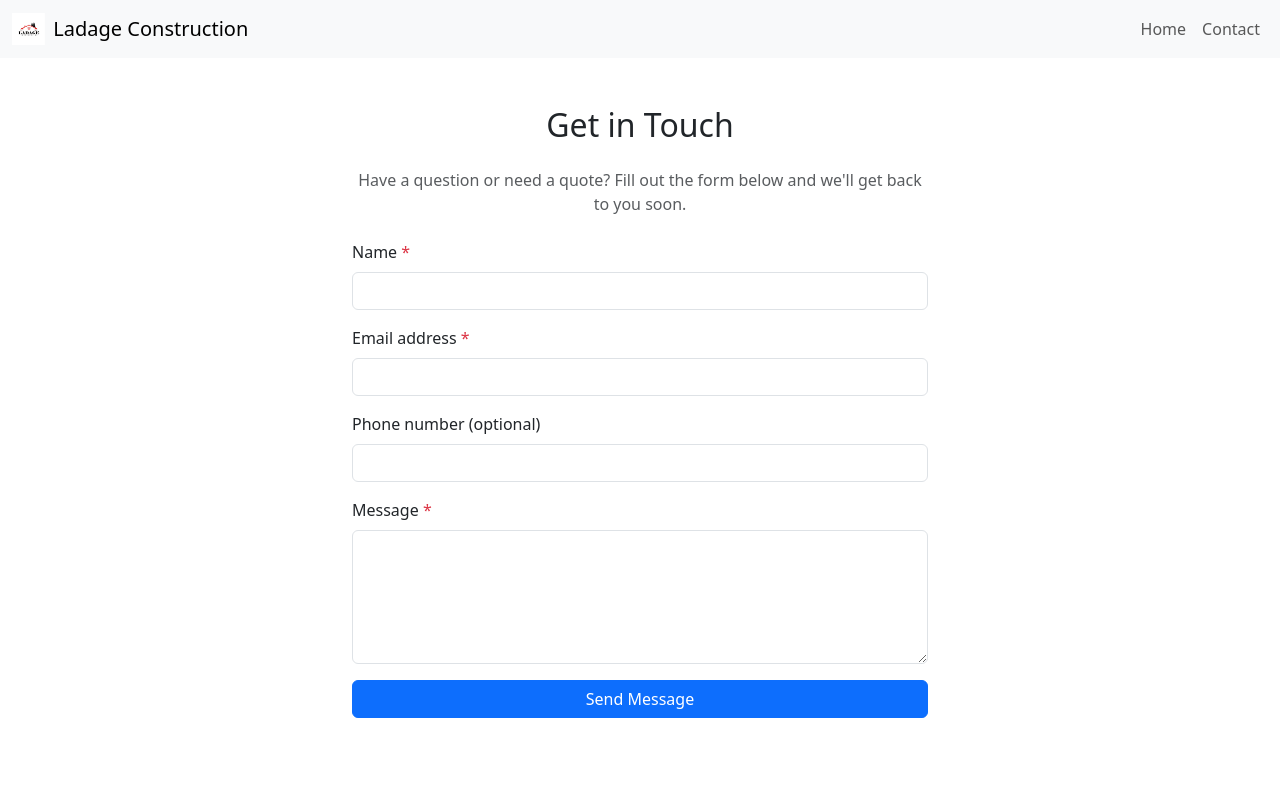
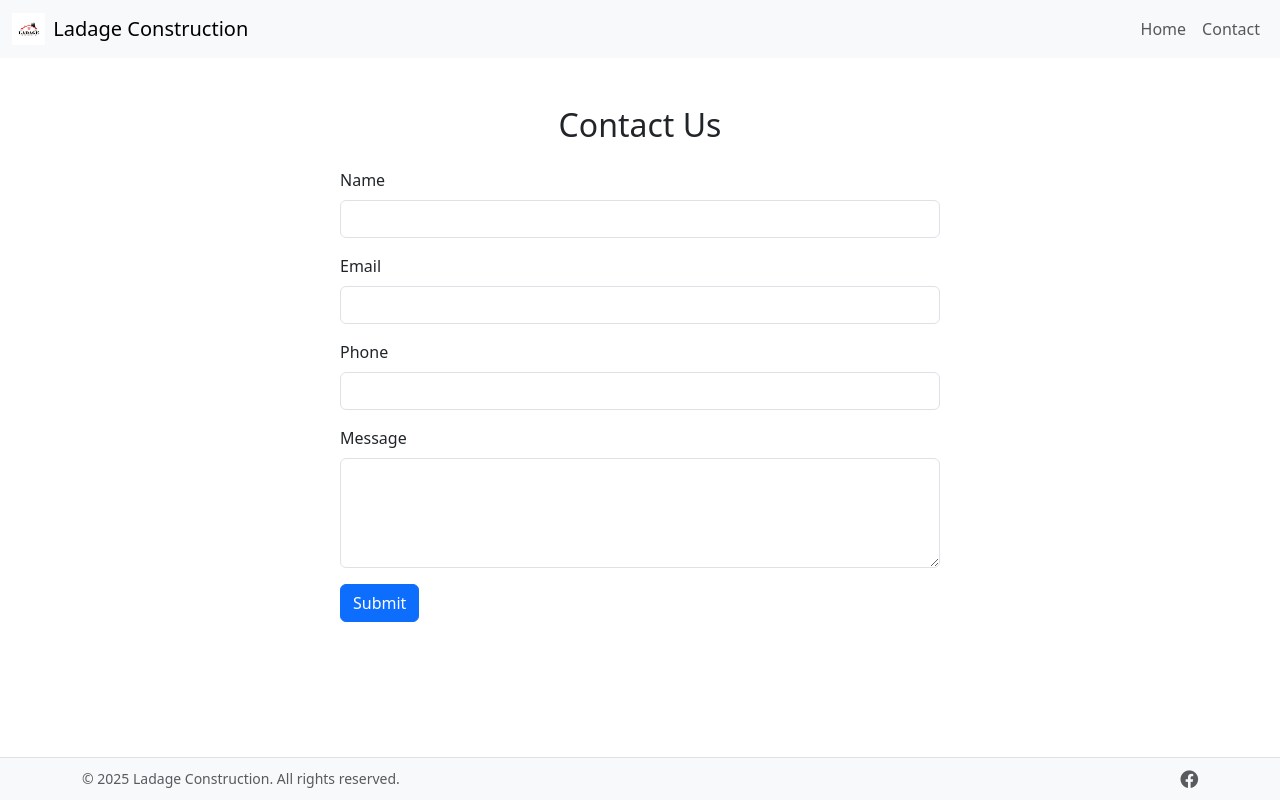
Before and after one commit to jamesthedev/ladage-construction-app, a React (Vite) app in the folder ladage-construction/: page /contact in a window 1280 px wide. Built offline with nearby package versions, Linux system fonts and the light colour scheme.

Commit message:
more contact us tweaks and adding footer

```diff
--- a/ladage-construction/package.json
+++ b/ladage-construction/package.json
@@ -11,7 +11,9 @@
   },
   "dependencies": {
     "bootstrap": "^5.3.7",
+    "bootstrap-icons": "^1.13.1",
     "react": "^19.1.0",
+    "react-bootstrap": "^2.10.10",
     "react-dom": "^19.1.0",
     "react-router-dom": "^7.6.3"
   },
--- a/ladage-construction/src/App.tsx
+++ b/ladage-construction/src/App.tsx
@@ -1,6 +1,7 @@
 import Navbar from './components/Navbar';
 import Home from './pages/Home';
 import Contact from './pages/Contact';
+import Footer from './components/Footer';
 import { Routes, Route } from 'react-router-dom';
 
 function App() {
@@ -11,6 +12,7 @@ function App() {
         <Route path="/" element={<Home />} />
         <Route path="/contact" element={<Contact />} />
       </Routes>
+      <Footer />
     </>
   );
 }
--- /dev/null
+++ b/ladage-construction/src/components/Footer.tsx
@@ -0,0 +1,27 @@
+import React from 'react';
+
+const Footer: React.FC = () => {
+    const year = new Date().getFullYear();
+
+    return (
+        <footer className="bg-light border-top fixed-bottom">
+            <div className="container d-flex flex-nowrap justify-content-between align-items-center py-2">
+                <small className="text-muted mb-0 text-truncate" style={{ whiteSpace: 'nowrap' }}>
+                    &copy; {year} Ladage Construction. All rights reserved.
+                </small>
+
+                <a
+                    href="https://www.facebook.com/profile.php?id=61570560505077"
+                    target="_blank"
+                    rel="noopener noreferrer"
+                    className="text-muted text-decoration-none"
+                    aria-label="Facebook"
+                >
+                    <i className="bi bi-facebook" style={{ fontSize: '1.1rem' }}></i>
+                </a>
+            </div>
+        </footer>
+    );
+};
+
+export default Footer;
--- a/ladage-construction/src/main.tsx
+++ b/ladage-construction/src/main.tsx
@@ -1,4 +1,5 @@
 import 'bootstrap/dist/css/bootstrap.min.css';
+import 'bootstrap-icons/font/bootstrap-icons.css';
 import 'bootstrap/dist/js/bootstrap.bundle.min.js';
 import { StrictMode } from 'react'
 import { createRoot } from 'react-dom/client'
--- a/ladage-construction/src/pages/Contact.tsx
+++ b/ladage-construction/src/pages/Contact.tsx
@@ -1,127 +1,138 @@
-import { useState } from 'react';
+import React, { useState } from 'react';
+import { Form, Button, Alert } from 'react-bootstrap';
 
-function Contact() {
-    const [formData, setFormData] = useState({
+interface FormData {
+  name: string;
+  email: string;
+  phone: string;
+  message: string;
+}
+
+const initialFormData: FormData = {
   name: '',
   email: '',
   phone: '',
   message: '',
-    });
+};
 
-    const [errors, setErrors] = useState<{ [key: string]: string }>({});
+const Contact: React.FC = () => {
+  const [formData, setFormData] = useState<FormData>(initialFormData);
+  const [formErrors, setFormErrors] = useState<Partial<FormData>>({});
+  const [submitted, setSubmitted] = useState(false);
+  const [isSubmitting, setIsSubmitting] = useState(false);
+
+  const validate = () => {
+    const errors: Partial<FormData> = {};
+
+    if (!formData.name.trim()) errors.name = 'Name is required.';
+    if (!formData.email.trim()) errors.email = 'Email is required.';
+    if (!formData.phone.trim()) {
+      errors.phone = 'Phone number is required.';
+    } else if (!/^\d{10}$/.test(formData.phone.replace(/\D/g, ''))) {
+      errors.phone = 'Invalid phone number.';
+    }
+    if (!formData.message.trim()) errors.message = 'Message is required.';
+
+    setFormErrors(errors);
+    return Object.keys(errors).length === 0;
+  };
 
   const handleChange = (e: React.ChangeEvent<HTMLInputElement | HTMLTextAreaElement>) => {
-        const { id, value } = e.target;
-        setFormData(prev => ({ ...prev, [id]: value }));
-    };
-
-    const validate = () => {
-        const newErrors: { [key: string]: string } = {};
-
-        if (!formData.name.trim()) {
-            newErrors.name = 'Name is required.';
-        }
-
-        if (!formData.email.trim()) {
-            newErrors.email = 'Email is required.';
-        } else if (!/^\S+@\S+\.\S+$/.test(formData.email)) {
-            newErrors.email = 'Invalid email format.';
-        }
-
-        if (formData.phone.trim() && !/^\(?\d{3}\)?[-.\s]?\d{3}[-.\s]?\d{4}$/.test(formData.phone)) {
-            newErrors.phone = 'Invalid phone number.';
-        }
-
-        if (!formData.message.trim()) {
-            newErrors.message = 'Message is required.';
-        }
-
-        return newErrors;
+    const { name, value } = e.target;
+    setFormData(prev => ({ ...prev, [name]: value }));
   };
 
   const handleSubmit = (e: React.FormEvent) => {
     e.preventDefault();
-        const validationErrors = validate();
-        if (Object.keys(validationErrors).length > 0) {
-            setErrors(validationErrors);
-        } else {
-            setErrors({});
-            // This is where you'll integrate with AWS Lambda/SES later
-            console.log('Form submitted:', formData);
+    if (isSubmitting || submitted) return;
+
+    if (validate()) {
+      setIsSubmitting(true);
+
+      // TODO: Replace this spoofed submit with AWS Lambda + SES integration
+      setTimeout(() => {
+        setSubmitted(true);
+        setIsSubmitting(false);
+      }, 500);
     }
   };
 
   return (
-        <div className="container mt-5 mb-5" style={{ maxWidth: '600px' }}>
-            <h2 className="mb-4 text-center">Get in Touch</h2>
-            <p className="text-center text-muted mb-4">
-                Have a question or need a quote? Fill out the form below and we'll get back to you soon.
-            </p>
-            <form onSubmit={handleSubmit} noValidate>
-                <div className="mb-3">
-                    <label htmlFor="name" className="form-label">
-                        Name <span className="text-danger">*</span>
-                    </label>
-                    <input
+    <div className="container py-5 d-flex justify-content-center">
+      <div className="w-100" style={{ maxWidth: '600px' }}>
+        <h2 className="mb-4 text-center">Contact Us</h2>
+
+        {submitted ? (
+          <Alert variant="success" className="text-center">Thank you! Your message has been sent.</Alert>
+        ) : (
+          <Form onSubmit={handleSubmit} noValidate>
+            <Form.Group className="mb-3" controlId="formName">
+              <Form.Label>Name</Form.Label>
+              <Form.Control
                 type="text"
-                        className={`form-control ${errors.name ? 'is-invalid' : ''}`}
-                        id="name"
+                name="name"
                 value={formData.name}
                 onChange={handleChange}
+                isInvalid={!!formErrors.name}
               />
-                    {errors.name && <div className="invalid-feedback">{errors.name}</div>}
-                </div>
+              <Form.Control.Feedback type="invalid">
+                {formErrors.name}
+              </Form.Control.Feedback>
+            </Form.Group>
 
-                <div className="mb-3">
-                    <label htmlFor="email" className="form-label">
-                        Email address <span className="text-danger">*</span>
-                    </label>
-                    <input
+            <Form.Group className="mb-3" controlId="formEmail">
+              <Form.Label>Email</Form.Label>
+              <Form.Control
                 type="email"
-                        className={`form-control ${errors.email ? 'is-invalid' : ''}`}
-                        id="email"
+                name="email"
                 value={formData.email}
                 onChange={handleChange}
+                isInvalid={!!formErrors.email}
               />
-                    {errors.email && <div className="invalid-feedback">{errors.email}</div>}
-                </div>
+              <Form.Control.Feedback type="invalid">
+                {formErrors.email}
+              </Form.Control.Feedback>
+            </Form.Group>
 
-                <div className="mb-3">
-                    <label htmlFor="phone" className="form-label">
-                        Phone number (optional)
-                    </label>
-                    <input
+            <Form.Group className="mb-3" controlId="formPhone">
+              <Form.Label>Phone</Form.Label>
+              <Form.Control
                 type="tel"
-                        className={`form-control ${errors.phone ? 'is-invalid' : ''}`}
-                        id="phone"
+                name="phone"
                 value={formData.phone}
                 onChange={handleChange}
+                isInvalid={!!formErrors.phone}
               />
-                    {errors.phone && <div className="invalid-feedback">{errors.phone}</div>}
-                </div>
+              <Form.Control.Feedback type="invalid">
+                {formErrors.phone}
+              </Form.Control.Feedback>
+            </Form.Group>
 
-                <div className="mb-3">
-                    <label htmlFor="message" className="form-label">
-                        Message <span className="text-danger">*</span>
-                    </label>
-                    <textarea
-                        className={`form-control ${errors.message ? 'is-invalid' : ''}`}
-                        id="message"
-                        rows={5}
+            <Form.Group className="mb-3" controlId="formMessage">
+              <Form.Label>Message</Form.Label>
+              <Form.Control
+                as="textarea"
+                rows={4}
+                name="message"
                 value={formData.message}
                 onChange={handleChange}
+                isInvalid={!!formErrors.message}
               />
-                    {errors.message && <div className="invalid-feedback">{errors.message}</div>}
+              <Form.Control.Feedback type="invalid">
+                {formErrors.message}
+              </Form.Control.Feedback>
+            </Form.Group>
+
+            <Button variant="primary" type="submit" disabled={isSubmitting}>
+              {isSubmitting ? 'Sending...' : 'Submit'}
+            </Button>
+          </Form>
+        )}
+
+        {/* TODO: Show an error message if the AWS email send fails */}
       </div>
-
-                <div className="mb-5">
-                    <button type="submit" className="btn btn-primary w-100">
-                        Send Message
-                    </button>
-                </div>
-            </form>
     </div>
   );
-}
+};
 
 export default Contact;
```
Also changed, not shown: 1 other file (tests, documents, lock files or other folders). Lines whose indentation alone changed are shown as unchanged.
